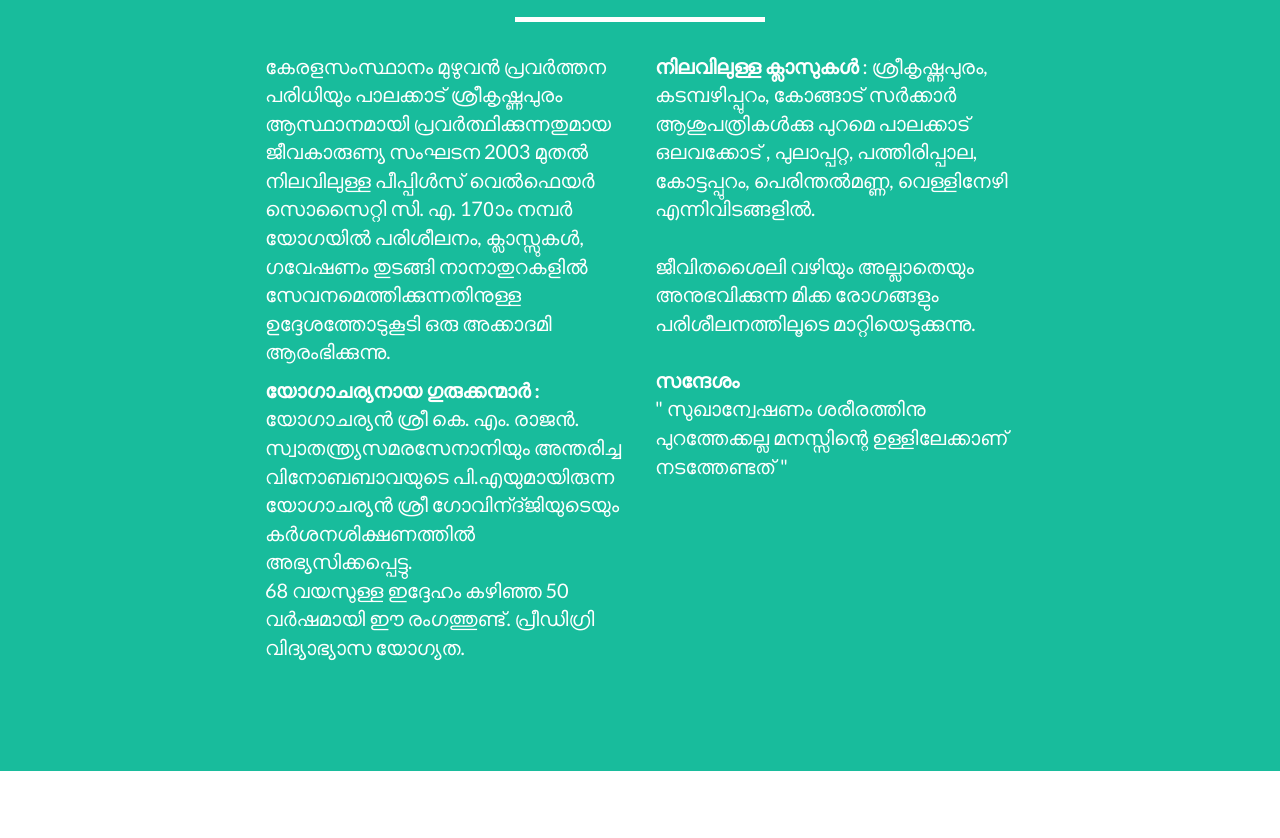
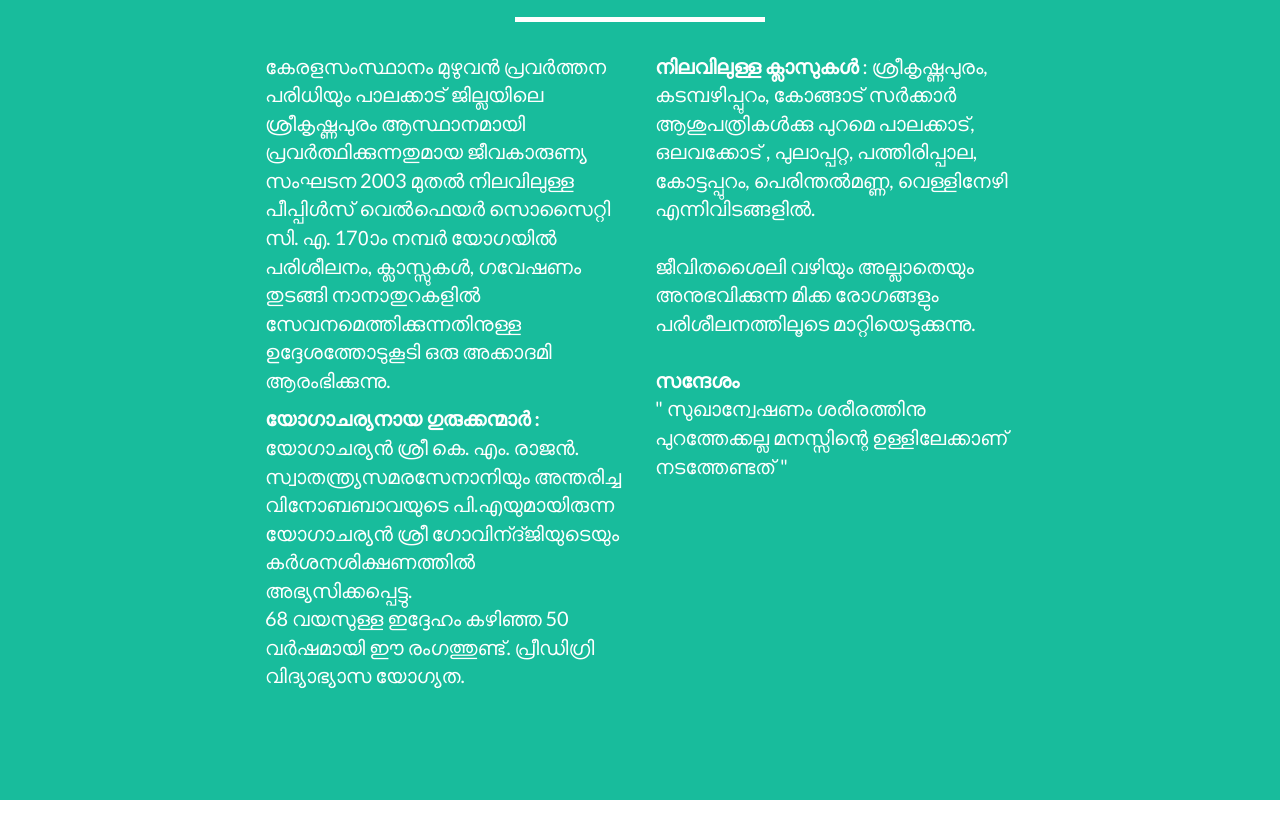
Before and after one commit to SUguy/yoga, a website: page index.html in a window 1280 px wide. Shown: the part 1452-2290 px from the top of the page. Drawn offline with nearby package versions, Linux system fonts and the light colour scheme.

Commit message:
Small changes

```diff
--- a/index.html
+++ b/index.html
@@ -110,7 +110,7 @@
       </div>
       <div class="row">
         <div class="col-lg-4 col-lg-offset-2">
-          <p>കേരളസംസ്ഥാനം മുഴുവൻ പ്രവർത്തന പരിധിയും പാലക്കാട് ശ്രീകൃഷ്ണപുരം ആസ്ഥാനമായി പ്രവർത്ഥിക്കുന്നതുമായ ജീവകാരുണ്യ സംഘടന
+          <p>കേരളസംസ്ഥാനം മുഴുവൻ പ്രവർത്തന പരിധിയും പാലക്കാട് ജില്ലയിലെ ശ്രീകൃഷ്ണപുരം ആസ്ഥാനമായി പ്രവർത്ഥിക്കുന്നതുമായ ജീവകാരുണ്യ സംഘടന
             2003 മുതൽ നിലവിലുള്ള പീപ്പിൾസ് വെൽഫെയർ സൊസൈറ്റി സി. എ. 170ാം നമ്പർ യോഗയിൽ പരിശീലനം, ക്ലാസ്സുകൾ, ഗവേഷണം തുടങ്ങി നാനാതുറകളിൽ
              സേവനമെത്തിക്കുന്നതിനുള്ള  ഉദ്ദേശത്തോടുകൂടി ഒരു അക്കാദമി ആരംഭിക്കുന്നു. </p>
             <p> <b>  യോഗാചര്യനായ ഗുരുക്കന്മാർ :</b>
@@ -122,7 +122,7 @@
             <div class="col-lg-4">
               <p>
                 <b>നിലവിലുള്ള ക്ലാസുകൾ</b> :
-                ശ്രീകൃഷ്ണപുരം, കടമ്പഴിപ്പുറം, കോങ്ങാട് സർക്കാർ ആശുപത്രികൾക്കു പുറമെ പാലക്കാട് ഒലവക്കോട് , പുലാപ്പറ്റ, പത്തിരിപ്പാല, കോട്ടപ്പുറം, പെരിന്തൽമണ്ണ, വെള്ളിനേഴി എന്നിവിടങ്ങളിൽ.
+                ശ്രീകൃഷ്ണപുരം, കടമ്പഴിപ്പുറം, കോങ്ങാട് സർക്കാർ ആശുപത്രികൾക്കു പുറമെ പാലക്കാട്, ഒലവക്കോട് , പുലാപ്പറ്റ, പത്തിരിപ്പാല, കോട്ടപ്പുറം, പെരിന്തൽമണ്ണ, വെള്ളിനേഴി എന്നിവിടങ്ങളിൽ.
                 <br>
                 <br>
                 ജീവിതശൈലി വഴിയും അല്ലാതെയും അനുഭവിക്കുന്ന മിക്ക രോഗങ്ങളും പരിശീലനത്തിലൂടെ മാറ്റിയെടുക്കുന്നു.
```
Also changed, not shown: pws.html (+1 -1 lines).
